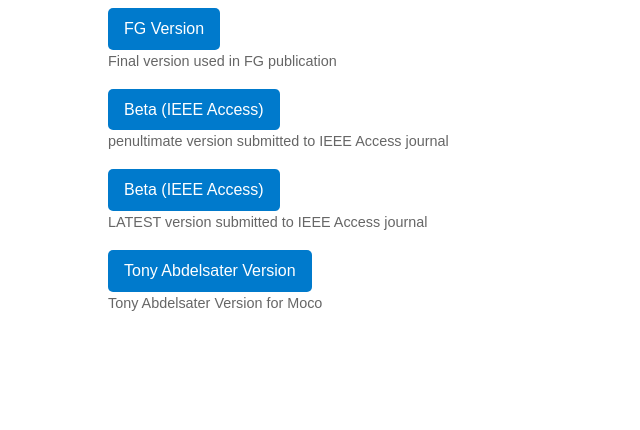
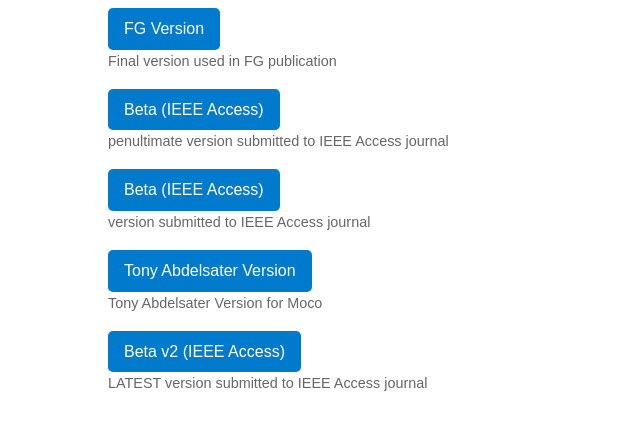
Before and after one commit to dimimakr/dimimakr.github.io, a plain HTML site: page index.html in a window 1280 px wide. Shown: the part 146-576 px from the top of the page, without its empty margins (232-872 px from the left). Drawn offline with Linux system fonts and the light colour scheme.

Commit message:
Update links and notes in index.html

```diff
--- a/index.html
+++ b/index.html
@@ -56,14 +56,20 @@
 				<div class="note">penultimate version submitted to IEEE Access journal</div>
 			</li>
 
-						<li>
+			<li>
 				<a href="./index3.html">Beta (IEEE Access)</a>
-				<div class="note">LATEST version submitted to IEEE Access journal</div>
+				<div class="note"> version submitted to IEEE Access journal</div>
 			</li>
 			<li>
 				<a href="./index4.html">Tony Abdelsater Version</a>
 				<div class="note">Tony Abdelsater Version for Moco</div>
 			</li>
+
+			<li>
+				<a href="./index5.html">Beta v2 (IEEE Access)</a>
+				<div class="note">LATEST version submitted to IEEE Access journal</div>
+			</li>
+
 		</ul>
 	</body>
 </html>
```
